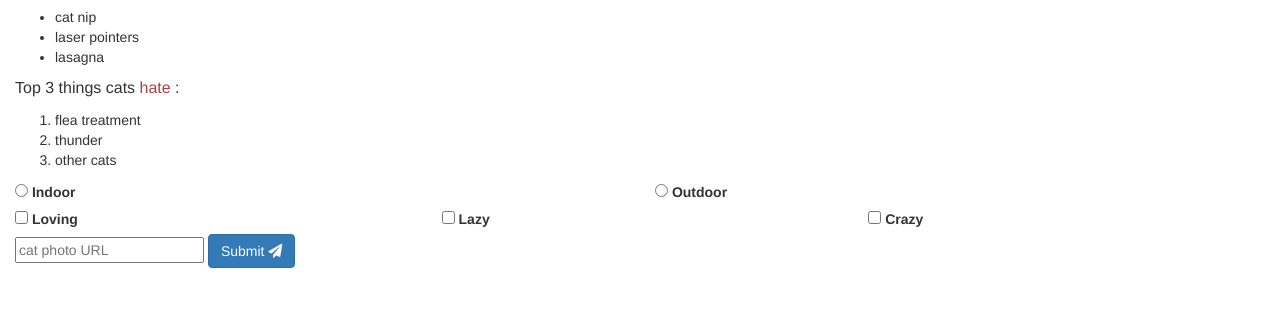
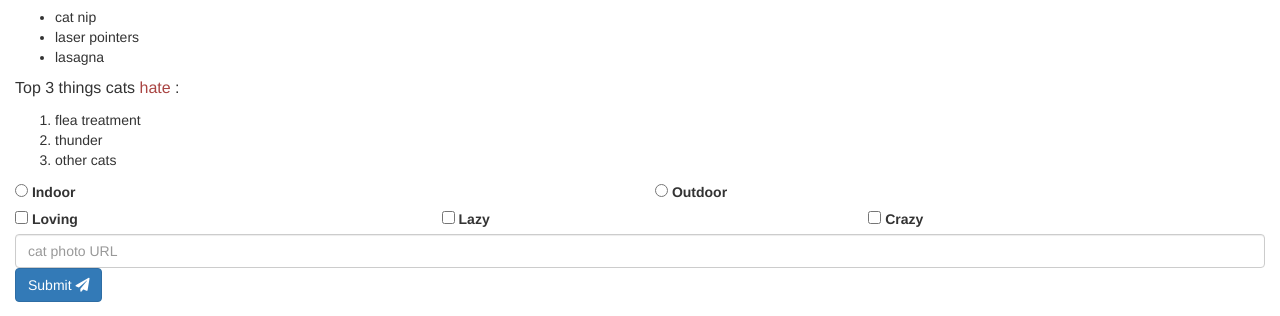
Before and after one commit to SubairMohamed/Frontend-Dev, a plain HTML site: page index.html in a window 1280 px wide. Shown: the part 695-1011 px from the top of the page. Before the commit the page ends 977 px from the top, so only its background shows below. Drawn offline with nearby package versions, Linux system fonts and the light colour scheme.

Commit message:
input-fonr

```diff
--- a/index.html
+++ b/index.html
@@ -89,7 +89,8 @@
                 <label><input type="checkbox" name="personality"> Crazy</label>
             </div>
         </div>
-        <input type="text" placeholder="cat photo URL" required>
+
+        <input class="form-control" type="text" placeholder="cat photo URL" required>
         <button class="btn btn-primary" type="submit">Submit
             <i class="fa fa-paper-plane"></i>
         </button>
```
